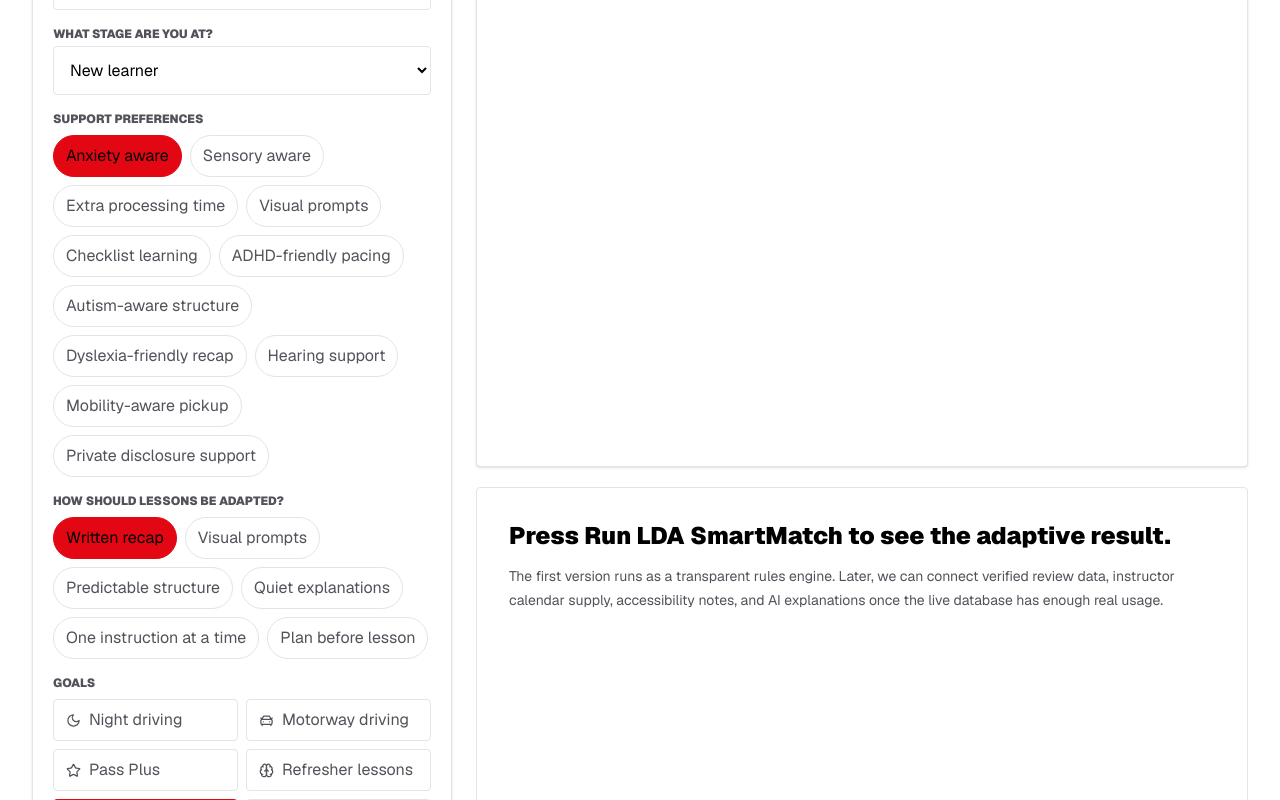
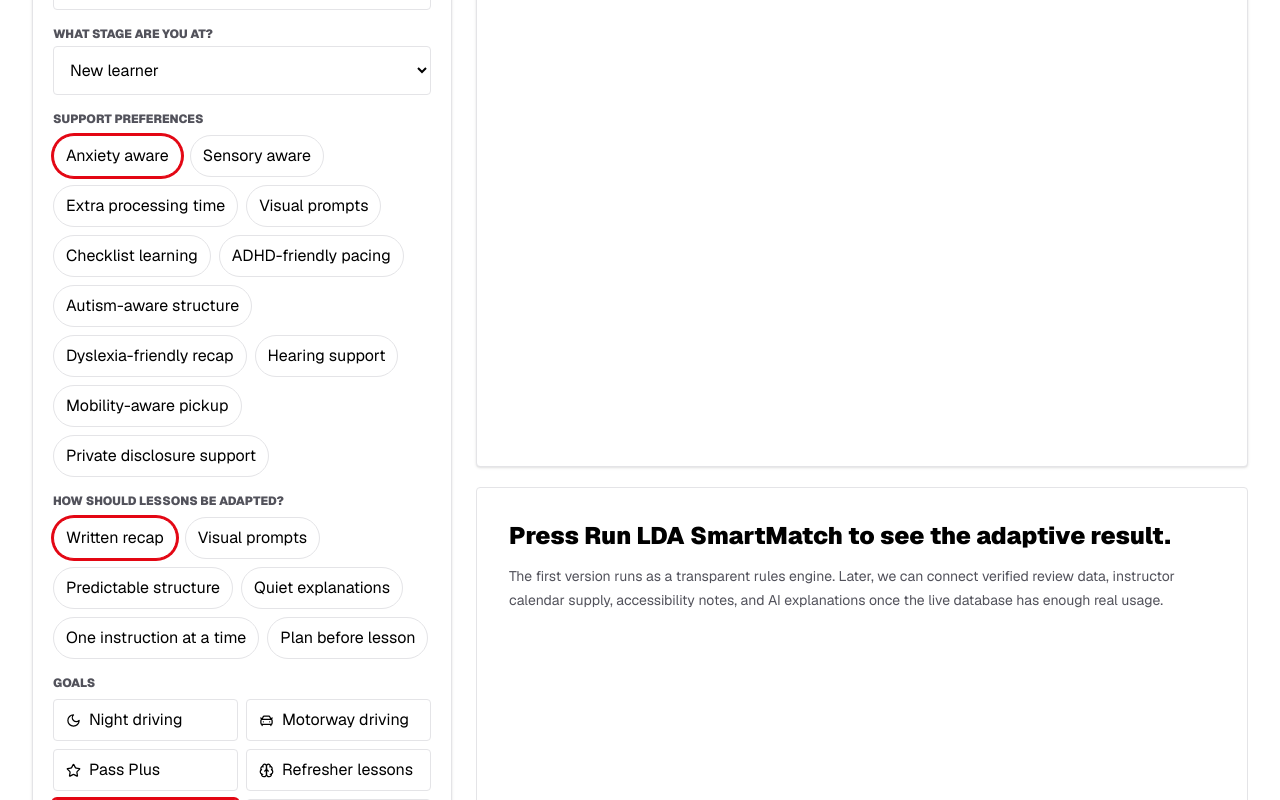
Before and after one commit to LDrivingAcademy/LDA, a Next.js app: page /smart-match in a window 1280 px wide. Shown: the part 900-1700 px from the top of the page. Built offline with nearby package versions, Linux system fonts and the light colour scheme.

Commit message:
Refine SmartMatch selection styling

```diff
--- a/src/components/smart-match-experience.tsx
+++ b/src/components/smart-match-experience.tsx
@@ -63,6 +63,9 @@ const lessonPreferenceOptions = [
   { value: "one-instruction-at-a-time", label: "One instruction at a time" },
   { value: "pre-lesson written plan", label: "Plan before lesson" }
 ];
+
+const selectedOptionClass = "border-brand bg-white text-black ring-2 ring-brand";
+const unselectedOptionClass = "border-zinc-200 bg-white text-black hover:border-brand/70";
 
 export function SmartMatchExperience() {
   const [input, setInput] = useState<SmartMatchInput>({
@@ -170,7 +173,7 @@ export function SmartMatchExperience() {
             <div className="text-xs font-black uppercase text-zinc-400">Support preferences</div>
             <div className="mt-2 flex flex-wrap gap-2">
               {supportOptions.map((option) => (
-                <button key={option.value} type="button" onClick={() => toggleArray("learningSupport", option.value)} className={`rounded-full border px-3 py-2 text-xs font-black ${input.learningSupport?.includes(option.value) ? "border-brand bg-brand text-white" : "border-zinc-800 bg-black text-zinc-300"}`}>
+                <button key={option.value} type="button" onClick={() => toggleArray("learningSupport", option.value)} className={`rounded-full border px-3 py-2 text-xs font-black transition ${input.learningSupport?.includes(option.value) ? selectedOptionClass : unselectedOptionClass}`}>
                   {option.label}
                 </button>
               ))}
@@ -180,7 +183,7 @@ export function SmartMatchExperience() {
             <div className="text-xs font-black uppercase text-zinc-400">How should lessons be adapted?</div>
             <div className="mt-2 flex flex-wrap gap-2">
               {lessonPreferenceOptions.map((option) => (
-                <button key={option.value} type="button" onClick={() => togglePreference(option.value)} className={`rounded-full border px-3 py-2 text-xs font-black ${input.lessonPreferences?.includes(option.value) ? "border-brand bg-brand text-white" : "border-zinc-800 bg-black text-zinc-300"}`}>
+                <button key={option.value} type="button" onClick={() => togglePreference(option.value)} className={`rounded-full border px-3 py-2 text-xs font-black transition ${input.lessonPreferences?.includes(option.value) ? selectedOptionClass : unselectedOptionClass}`}>
                   {option.label}
                 </button>
               ))}
@@ -192,7 +195,7 @@ export function SmartMatchExperience() {
               {goalOptions.map((option) => {
                 const Icon = option.icon;
                 return (
-                  <button key={option.value} type="button" onClick={() => toggleArray("goals", option.value)} className={`inline-flex items-center gap-2 rounded border px-3 py-2 text-xs font-black ${input.goals?.includes(option.value) ? "border-brand bg-brand text-white" : "border-zinc-800 bg-black text-zinc-300"}`}>
+                  <button key={option.value} type="button" onClick={() => toggleArray("goals", option.value)} className={`inline-flex items-center gap-2 rounded border px-3 py-2 text-xs font-black transition ${input.goals?.includes(option.value) ? selectedOptionClass : unselectedOptionClass}`}>
                     <Icon size={15} /> {option.label}
                   </button>
                 );
```
